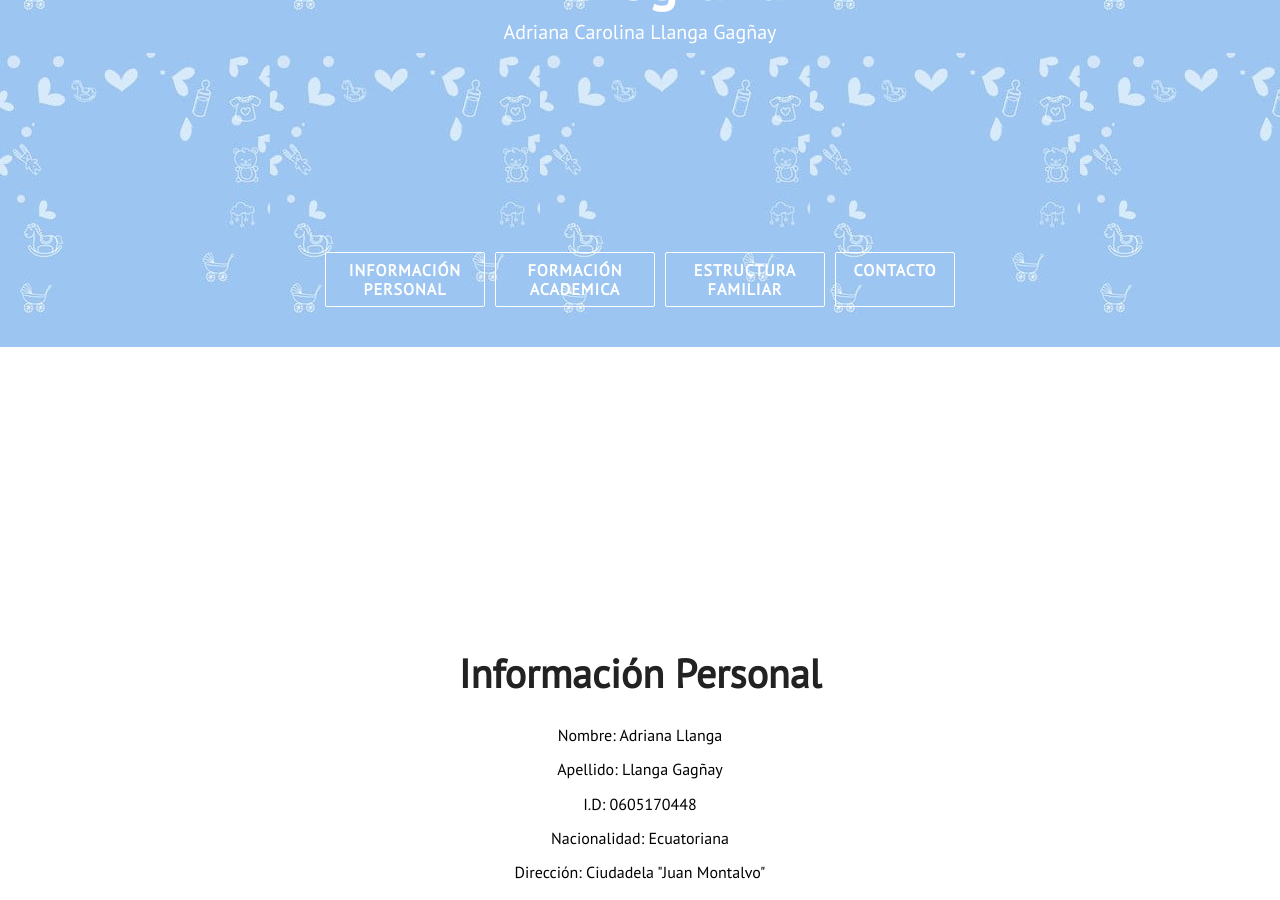
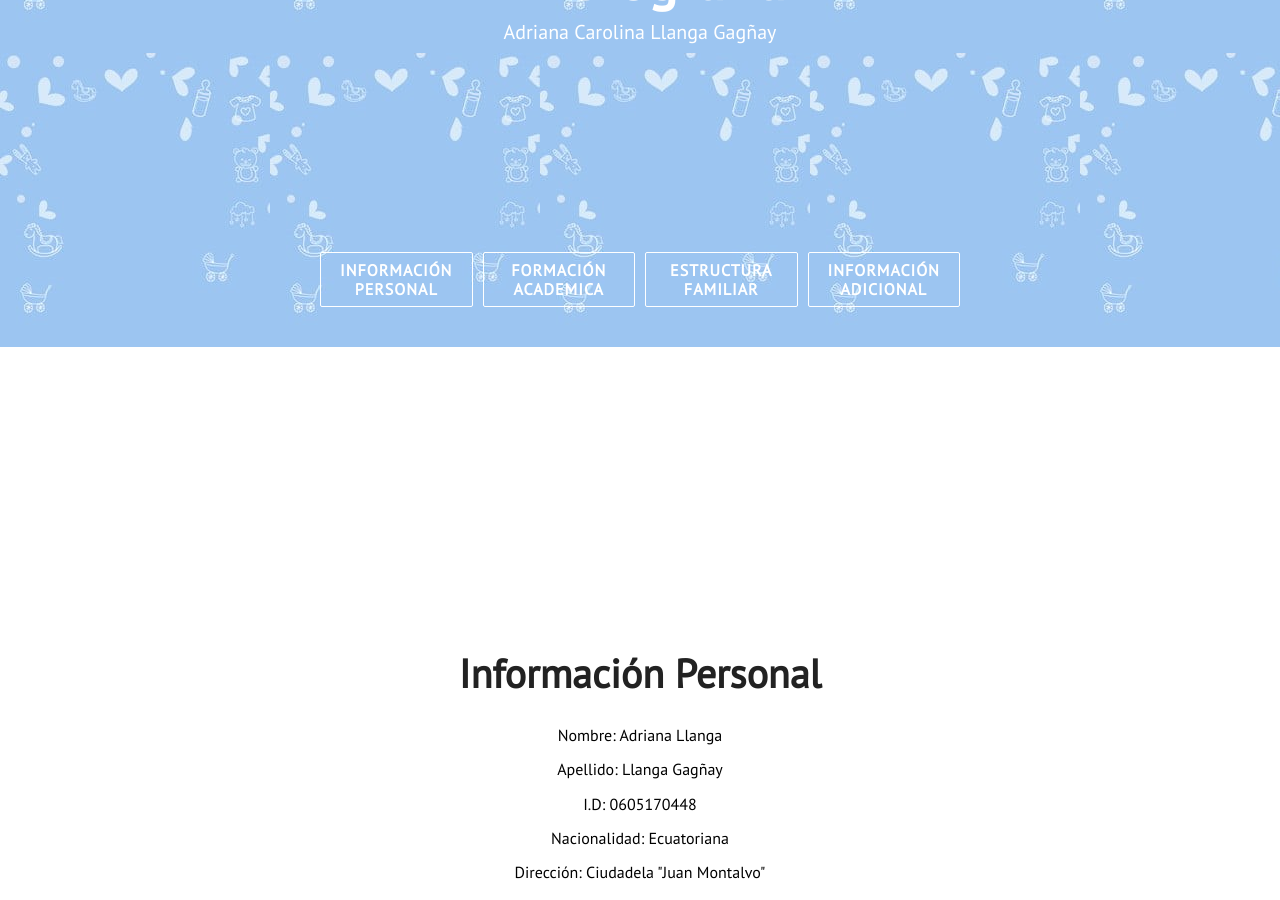
Before and after one commit to adrillg/adrillg.github.io, a Jekyll site: the page built from index.html, in a window 1280 px wide and 900 px high, scrolled down 553 px. Built offline with Jekyll 4.4.1, drawn with Linux system fonts in a browser that asks for light colours; nearby versions of some CDN libraries.

Commit message:
Update nav.html

```diff
--- a/_includes/nav.html
+++ b/_includes/nav.html
@@ -10,7 +10,7 @@
             <a class="semi-transparent-button with-border nav-links" href="#about">INFORMACIÓN PERSONAL</a>
             <a class="semi-transparent-button with-border nav-links" href="#skills">FORMACIÓN ACADEMICA</a>
             <a class="semi-transparent-button with-border nav-links" href="#projects">ESTRUCTURA FAMILIAR</a>
-            <a class="semi-transparent-button with-border nav-links" href="#blog-posts">CONTACTO</a>
+            <a class="semi-transparent-button with-border nav-links" href="#blog-posts">INFORMACIÓN ADICIONAL</a>
         </div>
     </div>
 </section>
```
